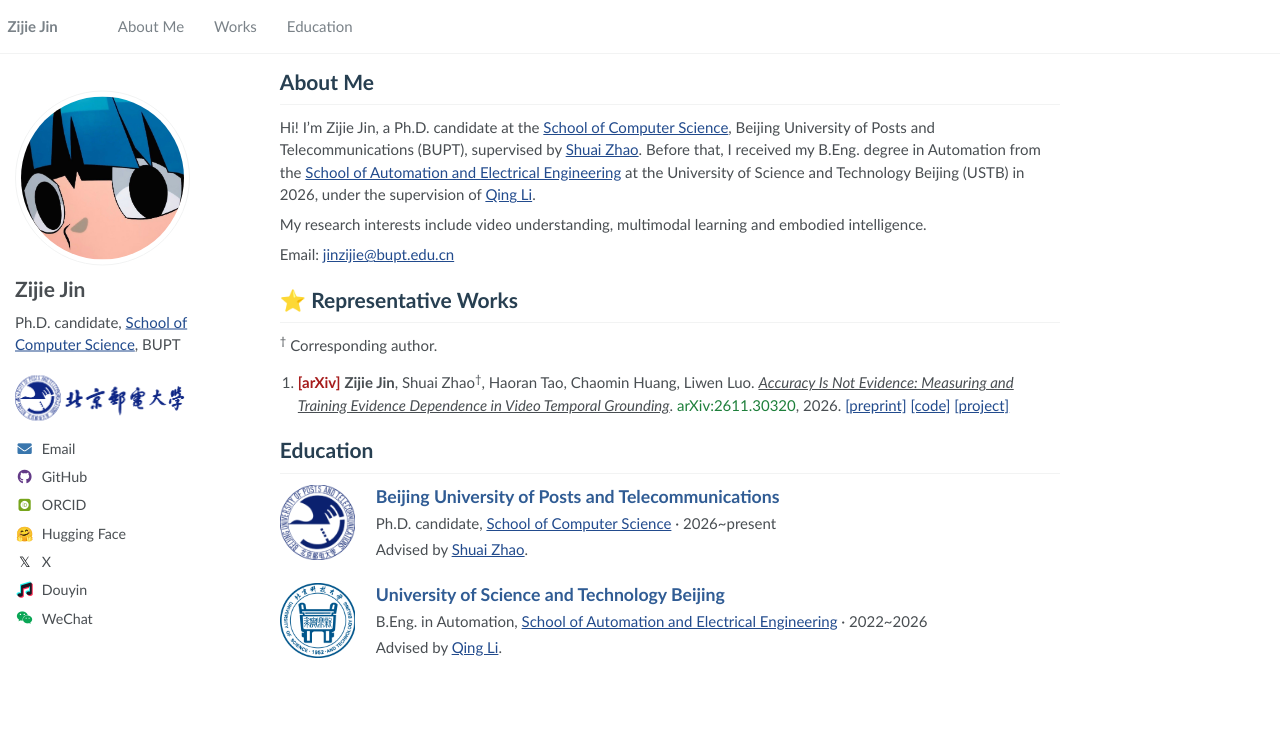
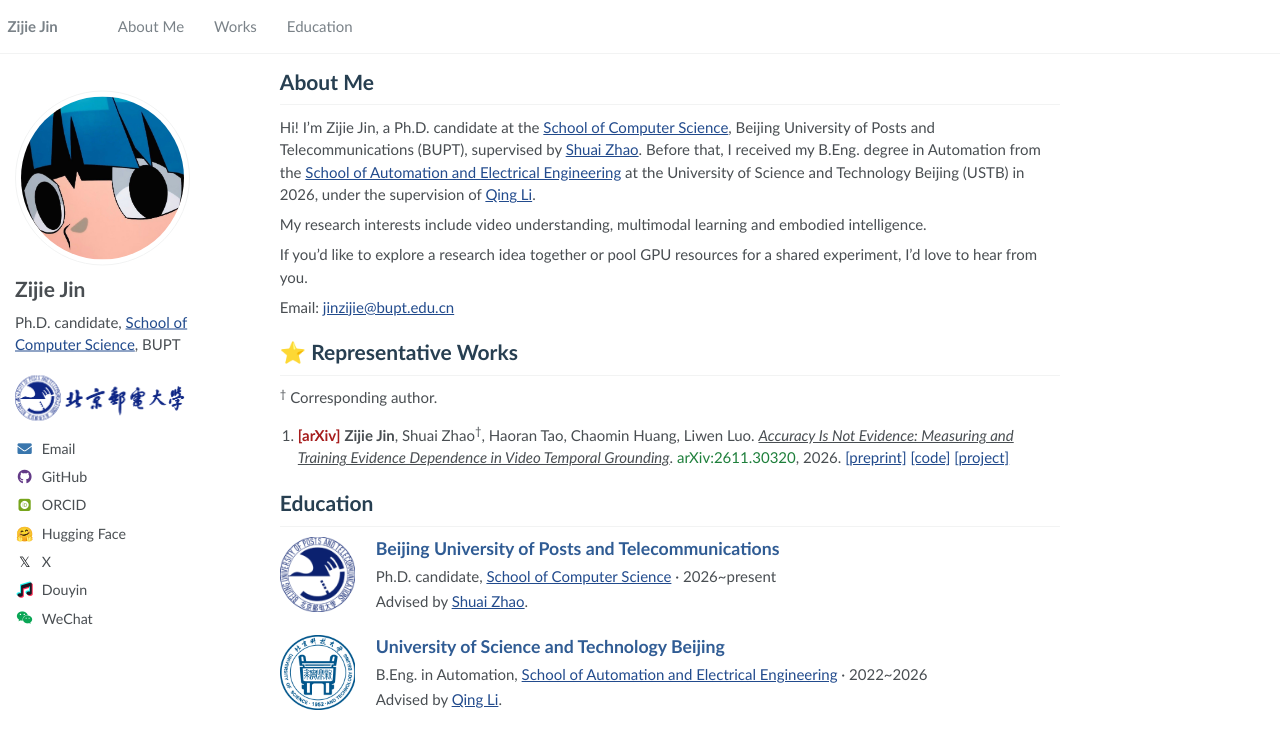
Before and after one commit to jinzijie-bupt/jinzijie-bupt.github.io, a Jekyll site: the page built from _pages/about.md, in a window 1280 px wide. Shown: the top 749 px of the page. Built offline with Jekyll 4.4.1, drawn with Linux system fonts in a browser that asks for light colours; some web fonts are replaced; our own code applies the rules of GitHub Pages for plain Markdown files.

Commit message:
Invite research collaboration and open resource links in new tabs

```diff
--- a/_includes/head.html
+++ b/_includes/head.html
@@ -1,4 +1,5 @@
 <meta charset="utf-8">
+<base target="_blank">
 
 {% include seo.html %}
 
--- a/_includes/masthead.html
+++ b/_includes/masthead.html
@@ -4,9 +4,10 @@
       <nav id="site-nav" class="greedy-nav">
         <button type="button" aria-label="Navigation menu"><div class="navicon"></div></button>
         <ul class="visible-links">
-          <li class="masthead__menu-item masthead__menu-item--lg masthead__menu-home-item"><a href="#about-me">{{ site.author.name }}</a></li>
+          <li class="masthead__menu-item masthead__menu-item--lg masthead__menu-home-item"><a href="#about-me" target="_self">{{ site.author.name }}</a></li>
           {% for link in site.data.navigation.main %}
-            <li class="masthead__menu-item"><a href="{{ domain }}{{ link.url }}">{{ link.title }}</a></li>
+            {% assign first_character = link.url | slice: 0 %}
+            <li class="masthead__menu-item"><a href="{{ domain }}{{ link.url }}"{% if first_character == '#' %} target="_self"{% endif %}>{{ link.title }}</a></li>
           {% endfor %}
         </ul>
         <ul class="hidden-links hidden"></ul>
--- a/_pages/about.md
+++ b/_pages/about.md
@@ -9,6 +9,8 @@ author_profile: true
 Hi! I’m Zijie Jin, a Ph.D. candidate at the [School of Computer Science](https://scs.bupt.edu.cn/), Beijing University of Posts and Telecommunications (BUPT), supervised by [Shuai Zhao](https://teacher.bupt.edu.cn/zhaoshuai). Before that, I received my B.Eng. degree in Automation from the [School of Automation and Electrical Engineering](https://saee.ustb.edu.cn/) at the University of Science and Technology Beijing (USTB) in 2026, under the supervision of [Qing Li](https://saee.ustb.edu.cn/szdw/xsjs2/kzkxygcx/346c13ee30504a0cb64c4bc213693ee2.htm).
 
 My research interests include video understanding, multimodal learning and embodied intelligence.
+
+If you’d like to explore a research idea together or pool GPU resources for a shared experiment, I’d love to hear from you.
 
 Email: [{{ site.author.email }}](mailto:{{ site.author.email }})
 
```
Also changed, not shown: assets/js/_main.js (+1 -38 lines), assets/js/main.min.js.
